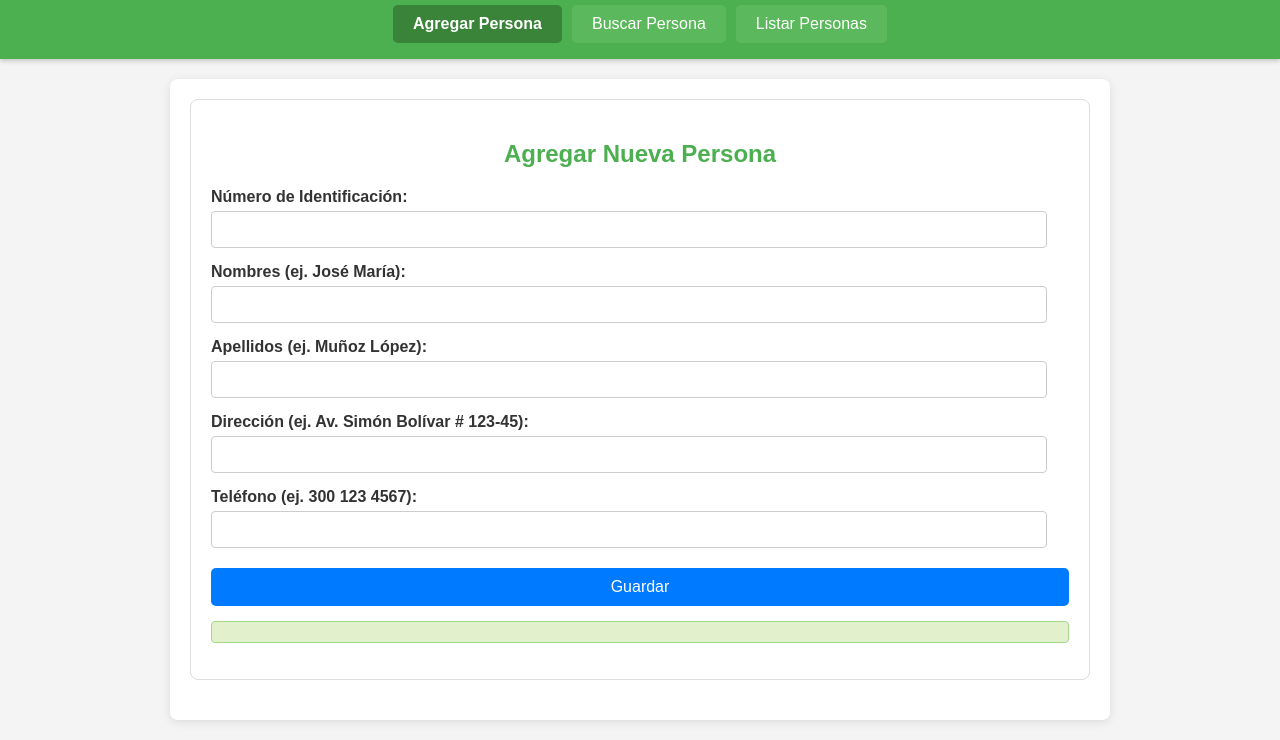
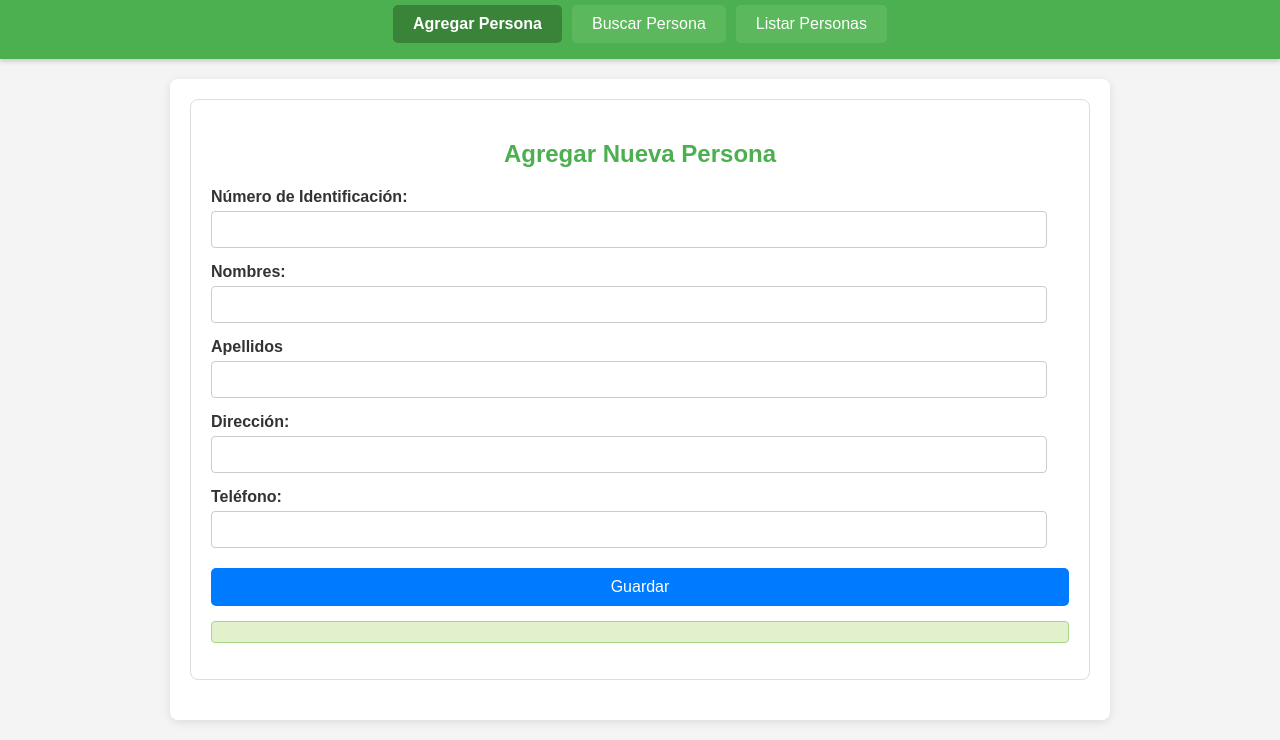
Before and after one commit to ENGINERmojarra/AgendaDigital-ExamenFinal, a plain HTML site: page index.html in a window 1280 px wide. Shown: the part 74-814 px from the top of the page. Drawn offline with Linux system fonts and the light colour scheme.

Commit message:
Update index.html

```diff
--- a/index.html
+++ b/index.html
@@ -25,19 +25,19 @@
                     <input type="text" id="identificacion" required>
                 </div>
                 <div class="form-group">
-                    <label for="nombres">Nombres (ej. José María):</label>
+                    <label for="nombres">Nombres:</label>
                     <input type="text" id="nombres" required>
                 </div>
                 <div class="form-group">
-                    <label for="apellidos">Apellidos (ej. Muñoz López):</label>
+                    <label for="apellidos">Apellidos</label>
                     <input type="text" id="apellidos" required>
                 </div>
                 <div class="form-group">
-                    <label for="direccion">Dirección (ej. Av. Simón Bolívar # 123-45):</label>
+                    <label for="direccion">Dirección:</label>
                     <input type="text" id="direccion" required>
                 </div>
                 <div class="form-group">
-                    <label for="telefono">Teléfono (ej. 300 123 4567):</label>
+                    <label for="telefono">Teléfono:</label>
                     <input type="text" id="telefono" required>
                 </div>
                 <button type="submit">Guardar</button>
```
